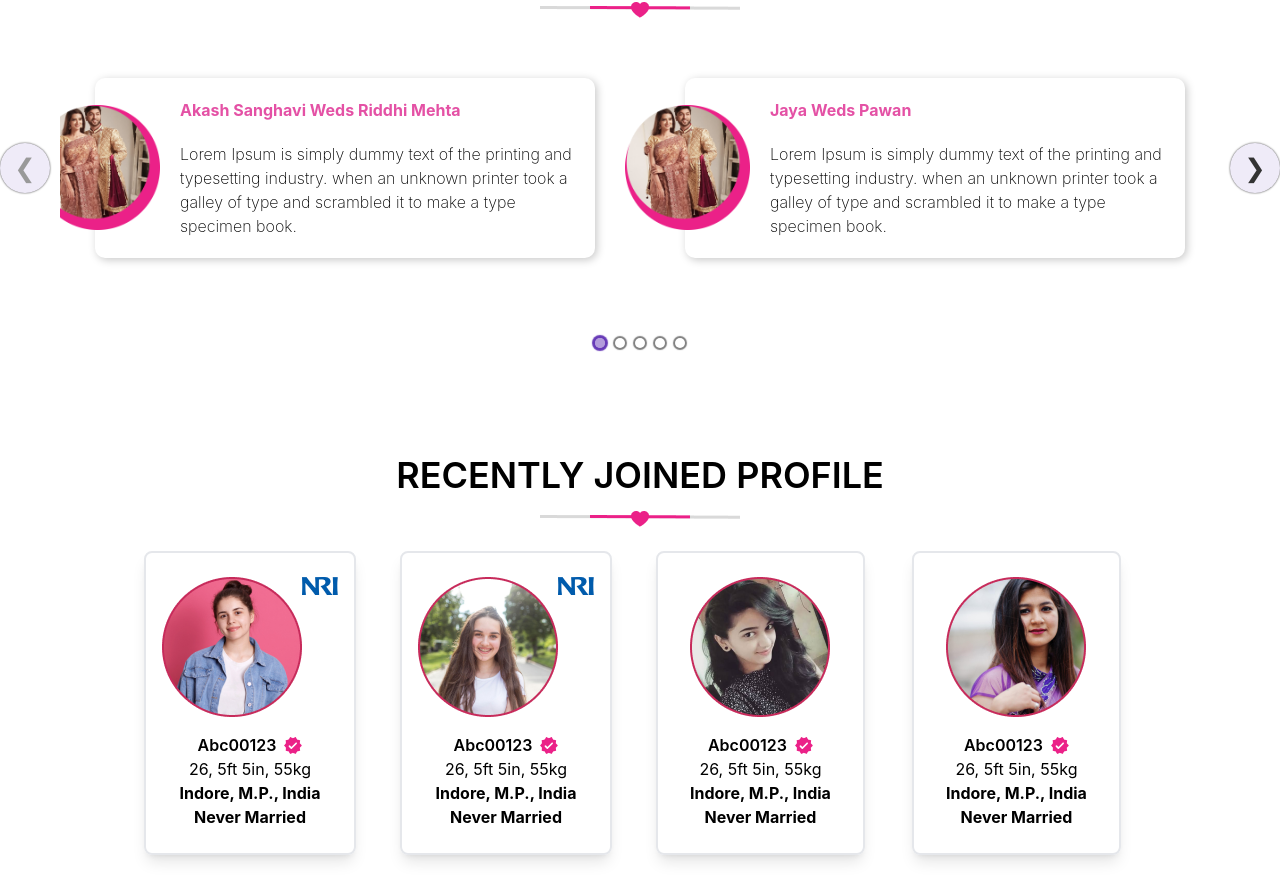
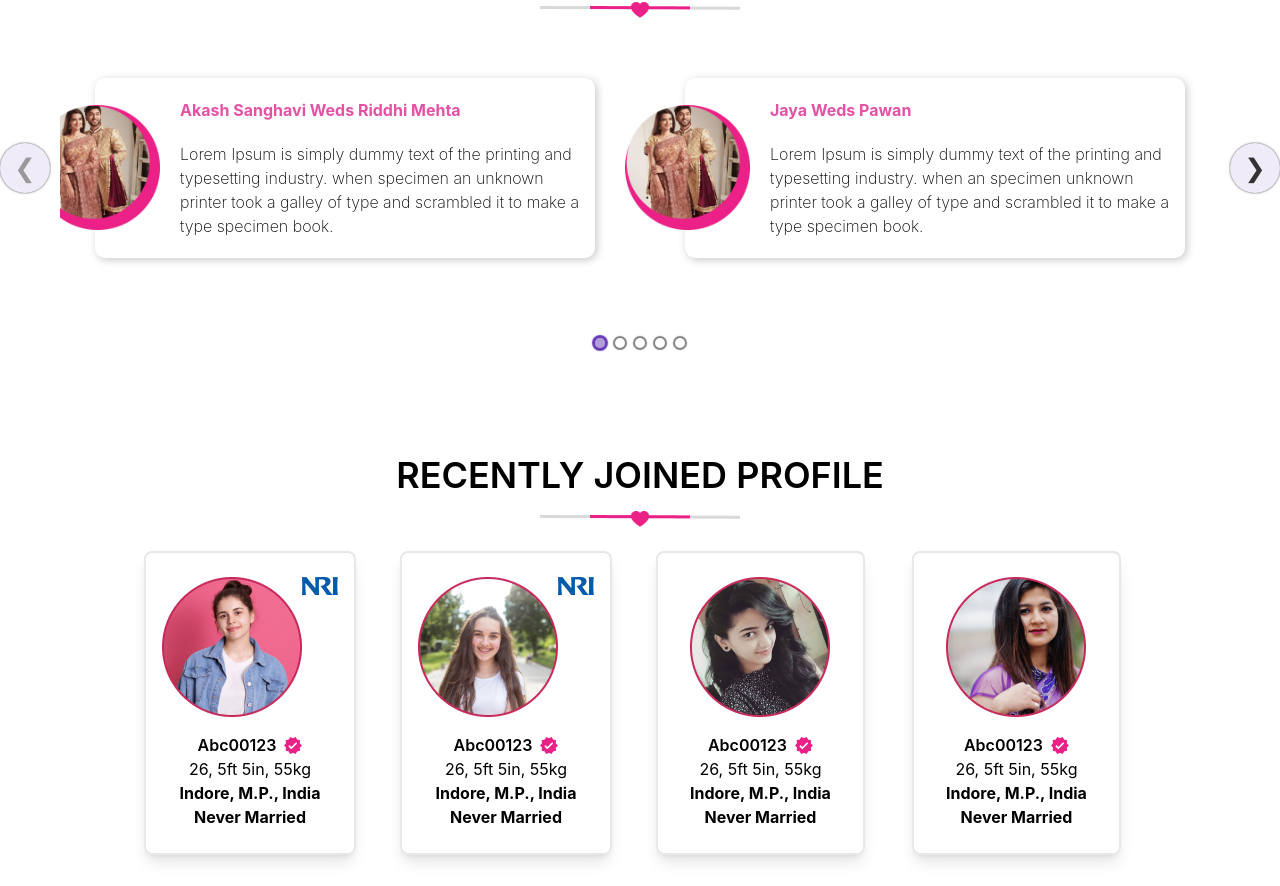
Before and after one commit to swati-aracturus/Jain-marriage, a Next.js app: page / in a window 1280 px wide. Shown: the part 1237-2123 px from the top of the page. Built offline with nearby package versions, Linux system fonts and the light colour scheme; a web font is replaced by a local one.

Commit message:
custom slider issue fixed v2

```diff
--- a/pages/home.js
+++ b/pages/home.js
@@ -360,7 +360,7 @@ const Home = () => {
                       Akash Sanghavi Weds Riddhi Mehta
                       <p className="text-black font-extralight mt-5">
                         Lorem Ipsum is simply dummy text of the printing and
-                        typesetting industry. when an unknown printer took a galley of
+                        typesetting industry. when specimen an unknown printer took a galley of
                         type and scrambled it to make a type specimen book.
                       </p>
                     </div>
@@ -377,7 +377,7 @@ const Home = () => {
                     Jaya Weds Pawan
                     <p className="text-black font-extralight mt-5">
                       Lorem Ipsum is simply dummy text of the printing and
-                      typesetting industry. when an unknown printer took a galley of
+                      typesetting industry. when an specimen unknown printer took a galley of
                       type and scrambled it to make a type specimen book.
                     </p>
                     </div>
```
Also changed, not shown: css/index.css (+4 -4 lines).
